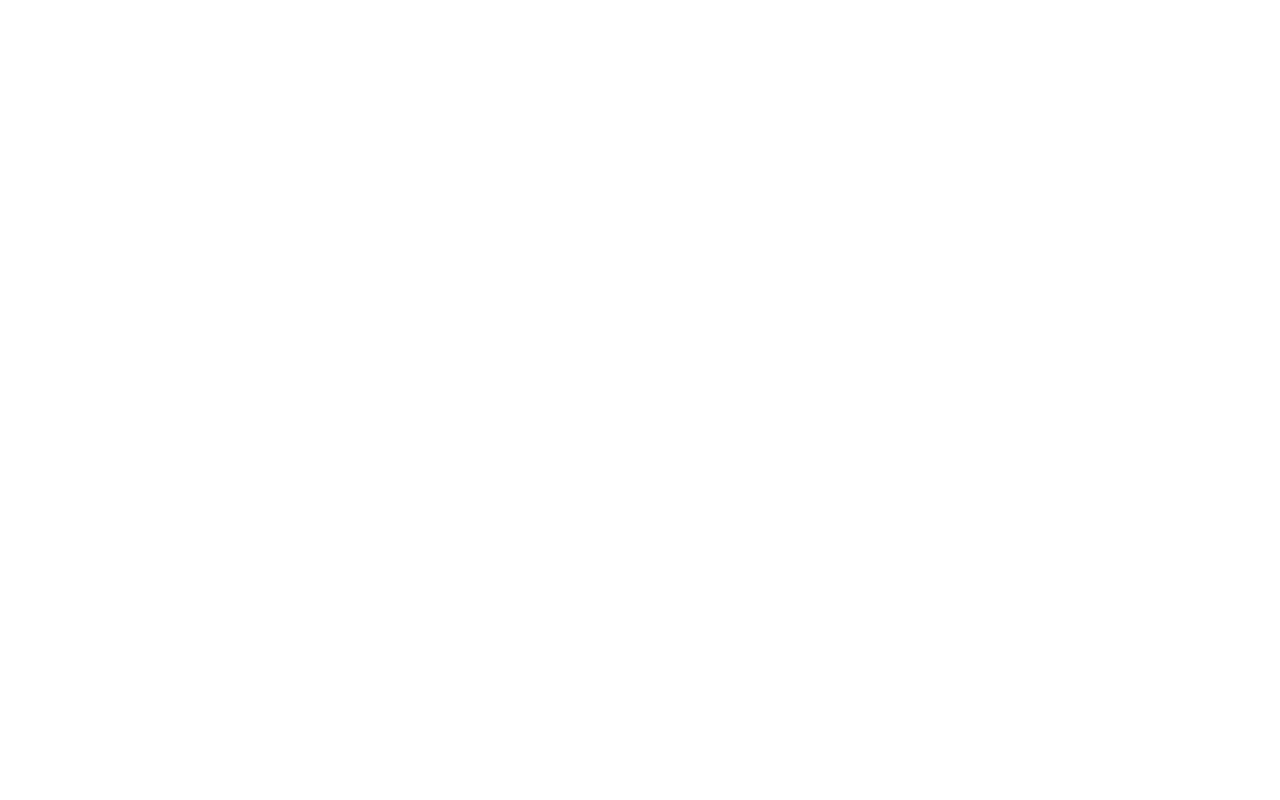
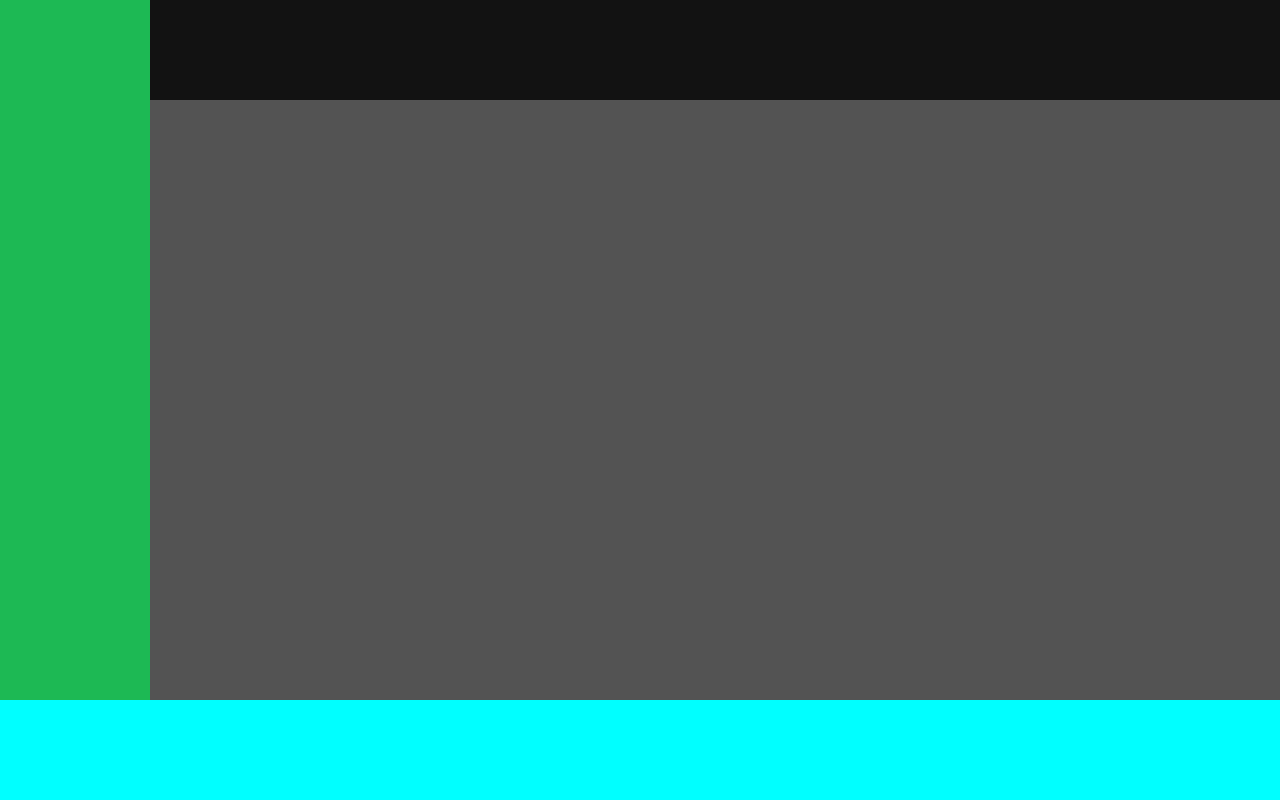
Before and after one commit to hongorgerelchimeg/html-css-spotifyweb, a plain HTML site: page index.html in a window 1280 px wide. Drawn offline with Linux system fonts and the light colour scheme.

Commit message:
strutturando "Macro Area"

```diff
--- a/index.html
+++ b/index.html
@@ -13,8 +13,14 @@
 </head>
 <body>
     <header>
+        <div class="pop-up">
+
+        </div>
+
+        <div class="main-nav">
 
 
+        </div>
 
     </header>
 
@@ -24,7 +30,9 @@
     </main>
 
     <footer>
+        <div class="player">
 
+        </div>
 
     </footer>
 </body>
--- a/styles/main.css
+++ b/styles/main.css
@@ -19,6 +19,52 @@
     --light-grey: #b3b3b3;
 
 
+
   }
 
 /* Typography */
+
+html, body {
+    font-family: 'Montserrat', sans-serif;
+    font-weight: 300;
+    font-size: 16px;
+    line-height: 1;
+    color: var(--light-grey);
+
+}
+
+body {
+    background-color: #535353;
+}
+
+/* Header */
+
+.pop-up {
+    position: fixed;
+    top: 0;
+    right: 0;
+    width: calc(100vw - 150px);
+    height: 100px;
+    background-color: #121212;
+}
+
+.main-nav {
+    position: fixed;
+    left: 0;
+    top:0;
+    height: calc(100% - 100px);
+    width: 150px;
+    background-color: #1db954;
+}
+
+
+
+/* FOOTER "PLAYER" */
+
+.player {
+    position: fixed;
+    bottom: 0;
+    height: 100px;
+    width: 100vw;
+    background-color: aqua;
+}
```
